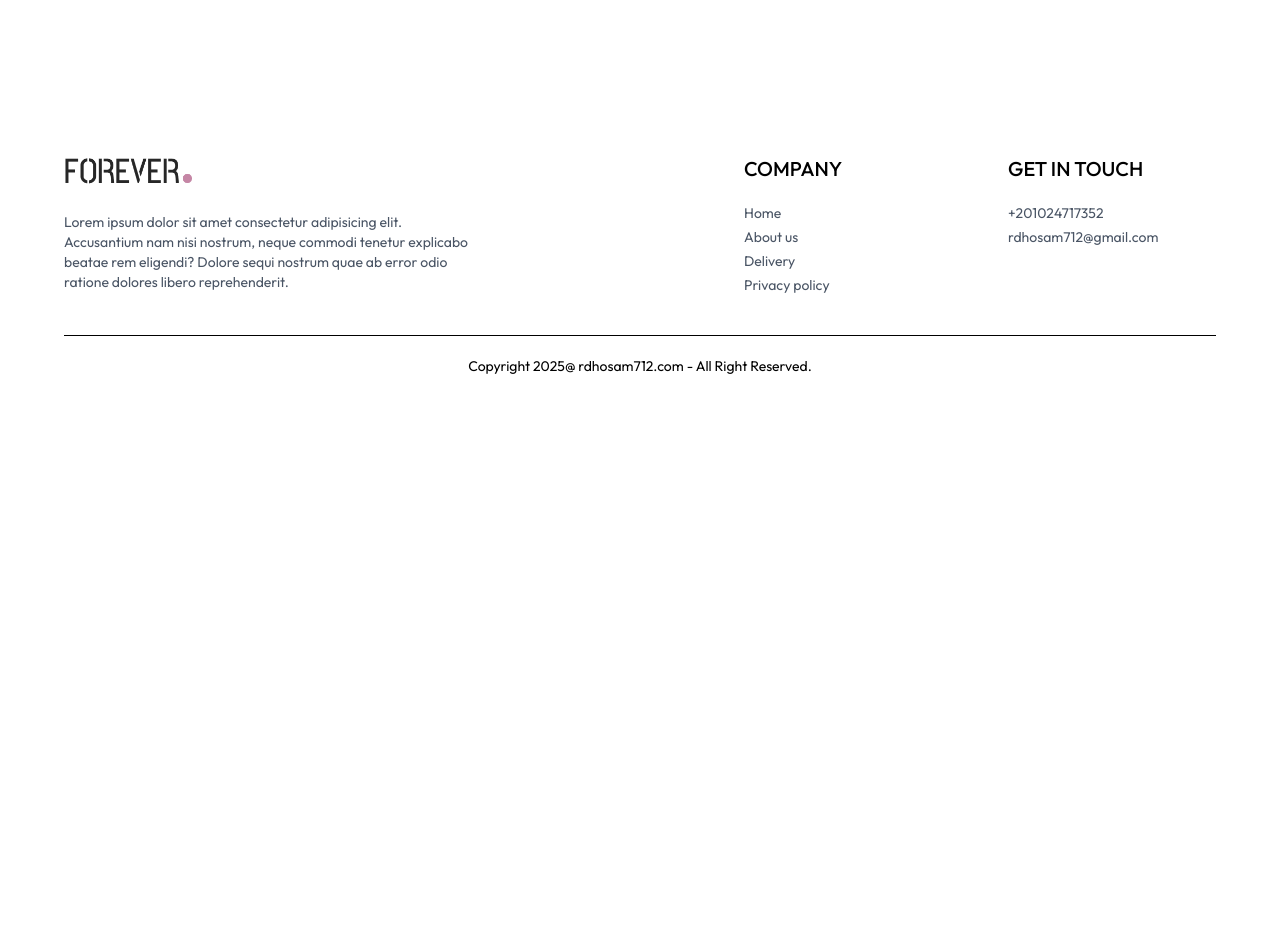
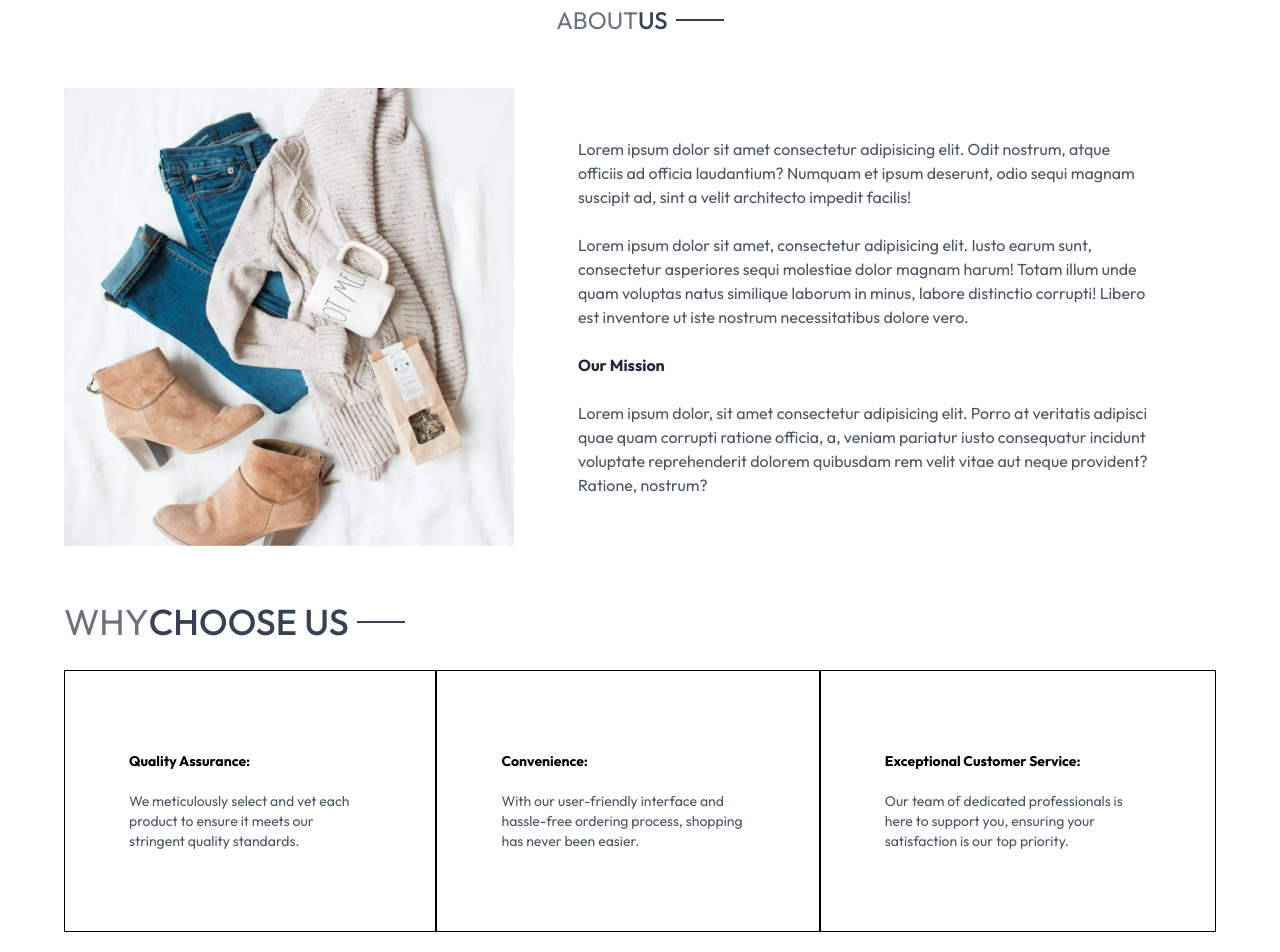
Before and after one commit to Hosamdiv/Educational-platform, a React (Vite) app: page /about in a window 1280 px wide. Shown: the part 140-1092 px from the top of the page. Before the commit the page ends 800 px from the top, so only its background shows below. Built offline with nearby package versions, Linux system fonts and the light colour scheme.

Commit message:
udate about

```diff
--- a/src/pages/About.tsx
+++ b/src/pages/About.tsx
@@ -1,7 +1,44 @@
+import { assets } from "../assets/assets"
+import NewsletterBox from "../components/NewsletterBox"
+import Title from "../components/Title"
 
 const AboutPage = () => {
   return (
-    <div>About</div>
+    <div>
+      <div className="text-2xl text-center pt-8 border-t">
+        <Title text1="ABOUT" text2="US" />
+      </div>
+      <div className="my-10 flex flex-col md:flex-row gap-16">
+        <img className="w-full md:max-w-[450px] " src={assets.about_img} alt="" />
+        <div className="flex flex-col justify-center gap-6 md:w-2/4 text-gray-600">
+          <p>Lorem ipsum dolor sit amet consectetur adipisicing elit. Odit nostrum, atque officiis ad officia laudantium? Numquam et ipsum deserunt, odio sequi magnam suscipit ad, sint a velit architecto impedit facilis!</p>
+          <p>Lorem ipsum dolor sit amet, consectetur adipisicing elit. Iusto earum sunt, consectetur asperiores sequi molestiae dolor magnam harum! Totam illum unde quam voluptas natus similique laborum in minus, labore distinctio corrupti! Libero est inventore ut iste nostrum necessitatibus dolore vero.</p>
+          <b className="text-gray-800">Our Mission</b>
+          <p>Lorem ipsum dolor, sit amet consectetur adipisicing elit. Porro at veritatis adipisci quae quam corrupti ratione officia, a, veniam pariatur iusto consequatur incidunt voluptate reprehenderit dolorem quibusdam rem velit vitae aut neque provident? Ratione, nostrum?</p>
+        </div>
+      </div>
+
+      <div className="text-4xl py-4">
+        <Title text1="WHY" text2="CHOOSE US" />
+      </div>
+
+      <div className="flex flex-col md:flex-row text-sm mb-20">
+        <div className="border px-10 md:px-16 py-8 sm:py-20 flex flex-col gap-5">
+          <b>Quality Assurance:</b>
+          <p className="text-gray-600">We meticulously select and vet each product to ensure it meets our stringent quality standards.</p>
+        </div>
+        <div className="border px-10 md:px-16 py-8 sm:py-20 flex flex-col gap-5">
+          <b>Convenience:</b>
+          <p className="text-gray-600">With our   user-friendly interface and hassle-free ordering process, shopping has never been easier.</p>
+        </div>
+        <div className="border px-10 md:px-16 py-8 sm:py-20 flex flex-col gap-5">
+          <b>Exceptional Customer Service:</b>
+          <p className="text-gray-600">Our team of dedicated professionals is here to support you, ensuring your satisfaction is our top priority.</p>
+        </div>
+      </div>
+
+      <NewsletterBox />
+    </div>
   )
 }
 
--- a/src/pages/Contact.tsx
+++ b/src/pages/Contact.tsx
@@ -1,7 +1,27 @@
+import { assets } from "../assets/assets"
+import NewsletterBox from "../components/NewsletterBox"
+import Title from "../components/Title"
 
 const ContactPage = () => {
   return (
-    <div>Contact</div>
+    <div>
+
+      <div className="text-center text-2xl pt-10 border-t">
+        <Title text1="CONTACT" text2="US" />
+      </div>
+      <div className="my-10 flex flex-col justify-center md:flex-row gap-10 mb:28">
+        <img className="w-full md:max-w-[480px]" src={assets.contact_img} alt="contact_img" />
+        <div className="flex flex-col justify-center items-start gap-6">
+          <p className="font-semibold text-xl text-gray-600">Our Store</p>
+          <p className="text-gray-500 ">54709 Willms Station <br /> Suite 350, Washington, USA</p>
+          <p className="text-gray-500 ">Tel: (+20) 01024717352 <br /> Email: rdhosam712@gmail.com</p>
+          <p className="font-semibold text-xl text-gray-600">Careers at Forever</p>
+          <p className="text-gray-500 ">Learn nore about our teams and job openings.</p>
+          <button className="border border-black px-8 py-4 text-sm hover:bg-black hover:text-white transition-all duration-500">Explore Jobs</button>
+        </div>
+      </div>
+      <NewsletterBox />
+    </div>
   )
 }
 
--- a/src/pages/Login.tsx
+++ b/src/pages/Login.tsx
@@ -2,16 +2,26 @@ import { useState } from "react"
 import Button from "../components/ui/Button";
 
 const LoginPage = () => {
-  const [currentState, setCurrentState] = useState("Login");
+  const [currentState, setCurrentState] = useState<string>("Login");
+
+
+  const onSubmitHandler = (eve: React.FormEvent<HTMLFormElement>) => {
+    eve.preventDefault();
+  }
   return (
-    <form className="flex flex-col items-center w-[90%] sm:max-w-96 m-auto mt-14 gap-4 text-gray-800">
+    <form onSubmit={onSubmitHandler} className="flex flex-col items-center w-[90%] sm:max-w-96 m-auto mt-14 gap-4 text-gray-800">
       <div className="inline-flex items-center gap-2 mb-2 mt-10">
         <p className="prata-regular text-3xl">{currentState}</p>
         <hr className="border-none h-[1.5px] w-8 bg-gray-800" />
       </div>
-      {currentState === "Login" ? "" : <input
-        className="w-full px-3 py-2 border border-gray-800"
-        type="text" placeholder="Name" />}
+
+      {currentState !== "Login" && (
+        <input
+          className="w-full px-3 py-2 border border-gray-800"
+          type="text"
+          placeholder="Name"
+        />
+      )}
 
       <input
         className="w-full px-3 py-2 border border-gray-800"
@@ -20,7 +30,7 @@ const LoginPage = () => {
         className="w-full px-3 py-2 border border-gray-800"
         type="password" placeholder="Password" />
 
-      <div className="w-full flex justify-between text-sm mt-[-8px]">
+      <div className="w-full flex justify-between text-sm -mt-2">
         <p className="cursor-pointer">Forgot your password?</p>
         {currentState === "Login"
           ? <p onClick={() => setCurrentState("Sign Up")}
@@ -31,7 +41,7 @@ const LoginPage = () => {
             Login Hero</p>
         }
       </div>
-      <Button>{currentState === "Login" ? "Sign In" : "Sign Up"}</Button>
+      <Button type="submit">{currentState === "Login" ? "Sign In" : "Sign Up"}</Button>
     </form>
   )
 }
--- a/src/pages/PlaceOrder.tsx
+++ b/src/pages/PlaceOrder.tsx
@@ -3,7 +3,7 @@ import { assets } from "../assets/assets";
 import CartTotal from "../components/CartTotal";
 import Title from "../components/Title";
 import Button from "../components/ui/Button";
-import {  useNavigate } from "react-router";
+import { useNavigate } from "react-router";
 
 const PlaceOrderPage = () => {
   const navigate = useNavigate()
@@ -79,17 +79,17 @@ const PlaceOrderPage = () => {
           <div className="flex gap-3 flex-col lg:flex-row">
 
             <div onClick={() => setMethod("stripe")} className="flex items-center gap-3 border p-2 px-3 cursor-pointer">
-              <p className={`min-w-3.5 h-3.5 border rounded-full ${method === "stripe" ? "bg-green-400" : ""}`}></p>
+              <p className={`min-w-3.5 h-3.5 border rounded-full ${method === "stripe" ? "bg-green-400 border-green-400" : ""}`}></p>
               <img className="h-5 mx-4" src={assets.stripe_logo} alt="" />
             </div>
 
             <div onClick={() => setMethod("razorpay")} className="flex items-center gap-3 border p-2 px-3 cursor-pointer">
-              <p className={`min-w-3.5 h-3.5 border rounded-full ${method === "razorpay" ? "bg-green-400" : ""}`}></p>
+              <p className={`min-w-3.5 h-3.5 border rounded-full ${method === "razorpay" ? "bg-green-400 border-green-400" : ""}`}></p>
               <img className="h-5 mx-4" src={assets.razorpay_logo} alt="" />
             </div>
 
             <div onClick={() => setMethod("cod")} className="flex items-center gap-3 border p-2 px-3 cursor-pointer">
-              <p className={`min-w-3.5 h-3.5 border rounded-full ${method === "cod" ? "bg-green-400" : ""}`}></p>
+              <p className={`min-w-3.5 h-3.5 border rounded-full ${method === "cod" ? "bg-green-400 border-green-400" : ""}`}></p>
               <p className={`text-gray-500 text-sm font-medium mx-4`}>CASH ON DELIVERY</p>
             </div>
           </div>
```
